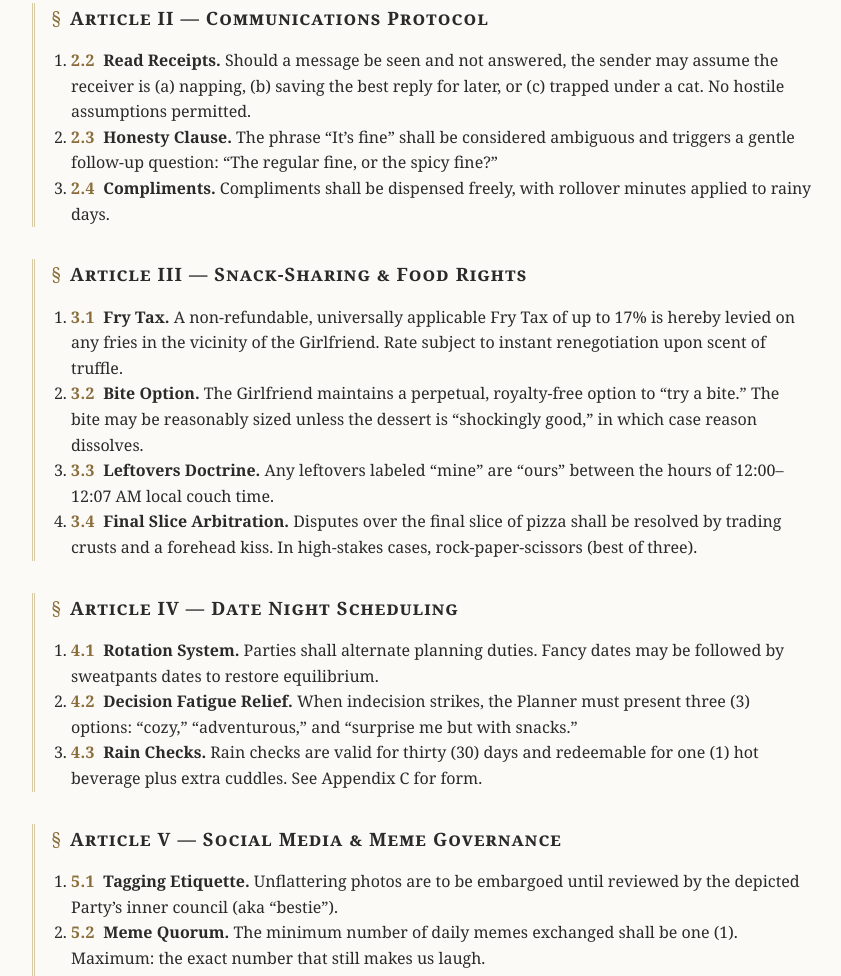
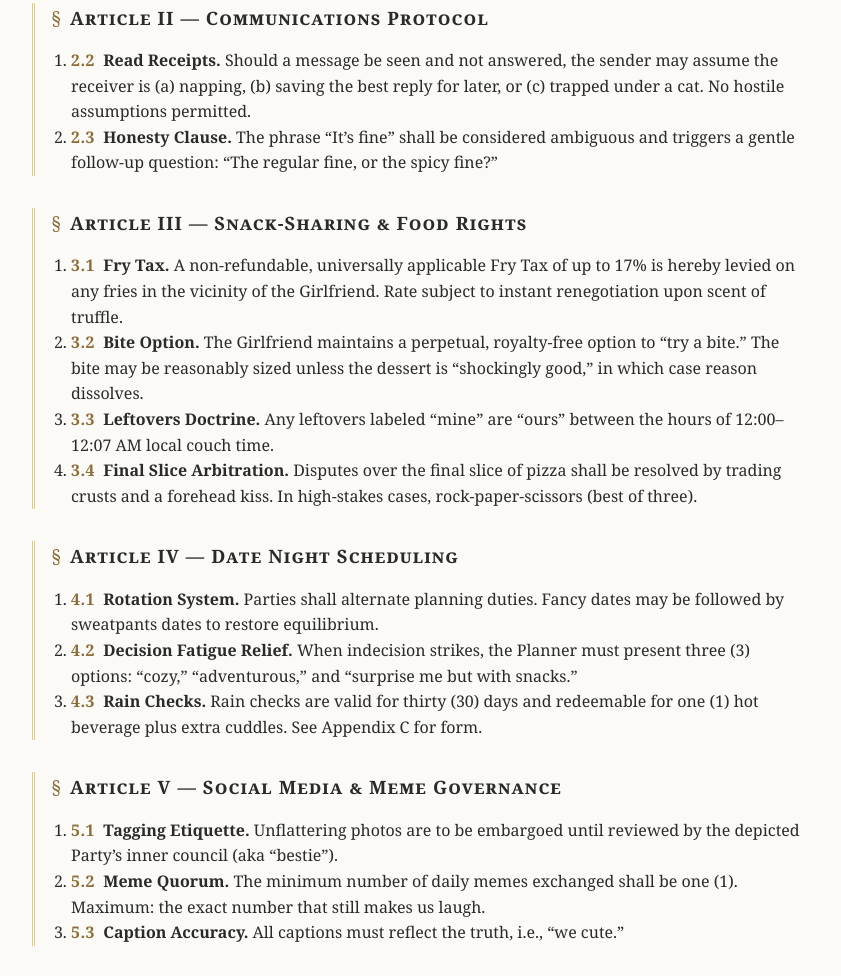
Before and after one commit to nitishsjsucs/gf-policies, a plain HTML site: page index.html in a window 1280 px wide. Shown: the part 1396-2372 px from the top of the page, without its empty margins (218-1059 px from the left). Drawn offline with Linux system fonts and the light colour scheme.

Commit message:
change-7

```diff
--- a/index.html
+++ b/index.html
@@ -164,7 +164,6 @@
         <ol>
           <li><span class="num">2.2</span> <strong>Read Receipts.</strong> Should a message be seen and not answered, the sender may assume the receiver is (a) napping, (b) saving the best reply for later, or (c) trapped under a cat. No hostile assumptions permitted.</li>
           <li><span class="num">2.3</span> <strong>Honesty Clause.</strong> The phrase “It’s fine” shall be considered ambiguous and triggers a gentle follow‑up question: “The regular fine, or the spicy fine?”</li>
-          <li><span class="num">2.4</span> <strong>Compliments.</strong> Compliments shall be dispensed freely, with rollover minutes applied to rainy days.</li>
         </ol>
       </section>
 
```
